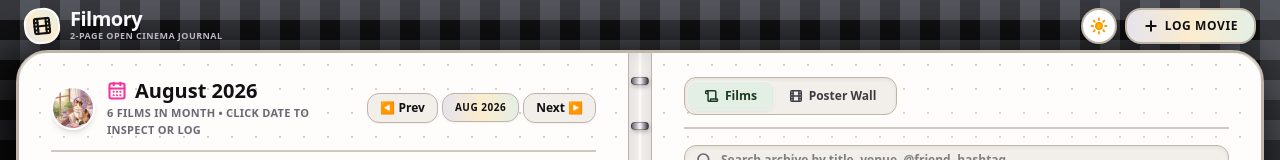
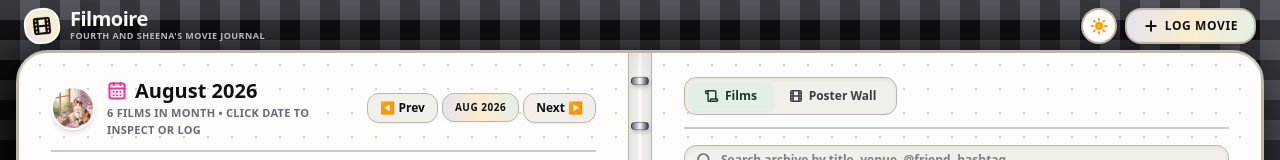
Before and after one commit to thereal4th/MOVIE-DIARY, a Next.js app: page / in a window 1280 px wide. Shown: the top 160 px of the page. Built offline with nearby package versions, Linux system fonts and the light colour scheme.

Commit message:
changed title to filmoire

```diff
--- a/app/layout.tsx
+++ b/app/layout.tsx
@@ -13,8 +13,8 @@ const geistMono = Geist_Mono({
 });
 
 export const metadata: Metadata = {
-  title: "Create Next App",
-  description: "Generated by create next app",
+  title: "Filmoire | Fourth and Sheena's Movie Journal",
+  description: "Fourth and Sheena's personal interactive 2-page open cinema journal and movie diary.",
 };
 
 export default function RootLayout({
--- a/app/page.tsx
+++ b/app/page.tsx
@@ -28,20 +28,20 @@ const DashboardContent: React.FC = () => {
   return (
     <div className="h-screen max-h-screen w-full flex flex-col gingham-tablecloth transition-colors duration-400 font-sans p-1.5 sm:p-2.5 lg:px-4 lg:py-2 items-center overflow-hidden">
 
-      {/* Upper Tablecloth Bar Outside Notebook: "Filmory" on Left, Controls on Right! */}
+      {/* Upper Tablecloth Bar Outside Notebook: "Filmoire" on Left, Controls on Right! */}
       <header className="w-full max-w-[1360px] shrink-0 flex items-center justify-between mb-1.5 select-none z-30 px-2">
 
-        {/* Top Left: Filmory Brand Identity */}
+        {/* Top Left: Filmoire Brand Identity */}
         <div className="flex items-center gap-2.5">
           <div className="w-9 h-9 rounded-2xl bg-linear-to-tr from-[var(--accent-sakura)] via-[var(--accent-honey)] to-[var(--accent-matcha)] flex items-center justify-center shadow-md border-2 border-white/80 transform -rotate-6 hover:rotate-0 transition-transform text-[var(--text-primary)]">
             <Film className="w-5 h-5 stroke-[2.5]" />
           </div>
           <div>
             <h1 className="font-black text-lg sm:text-xl tracking-tight text-[var(--tablecloth-text)] font-sans leading-none drop-shadow-xs transition-colors">
-              Filmory
+              Filmoire
             </h1>
             <span className="text-[9px] font-black uppercase text-[var(--tablecloth-subtext)] tracking-wider block transition-colors">
-              2-Page Open Cinema Journal
+              Fourth and Sheena's Movie Journal
             </span>
           </div>
         </div>
```
